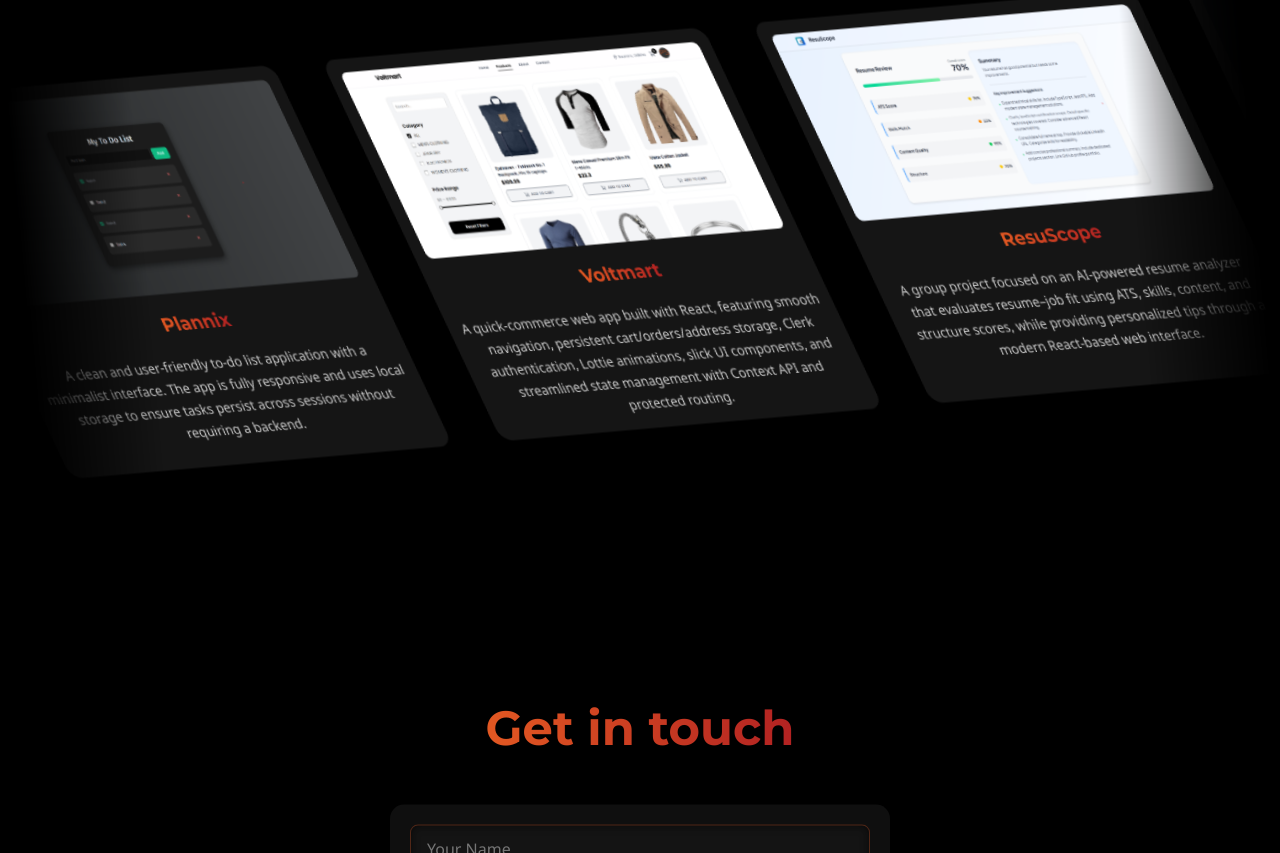
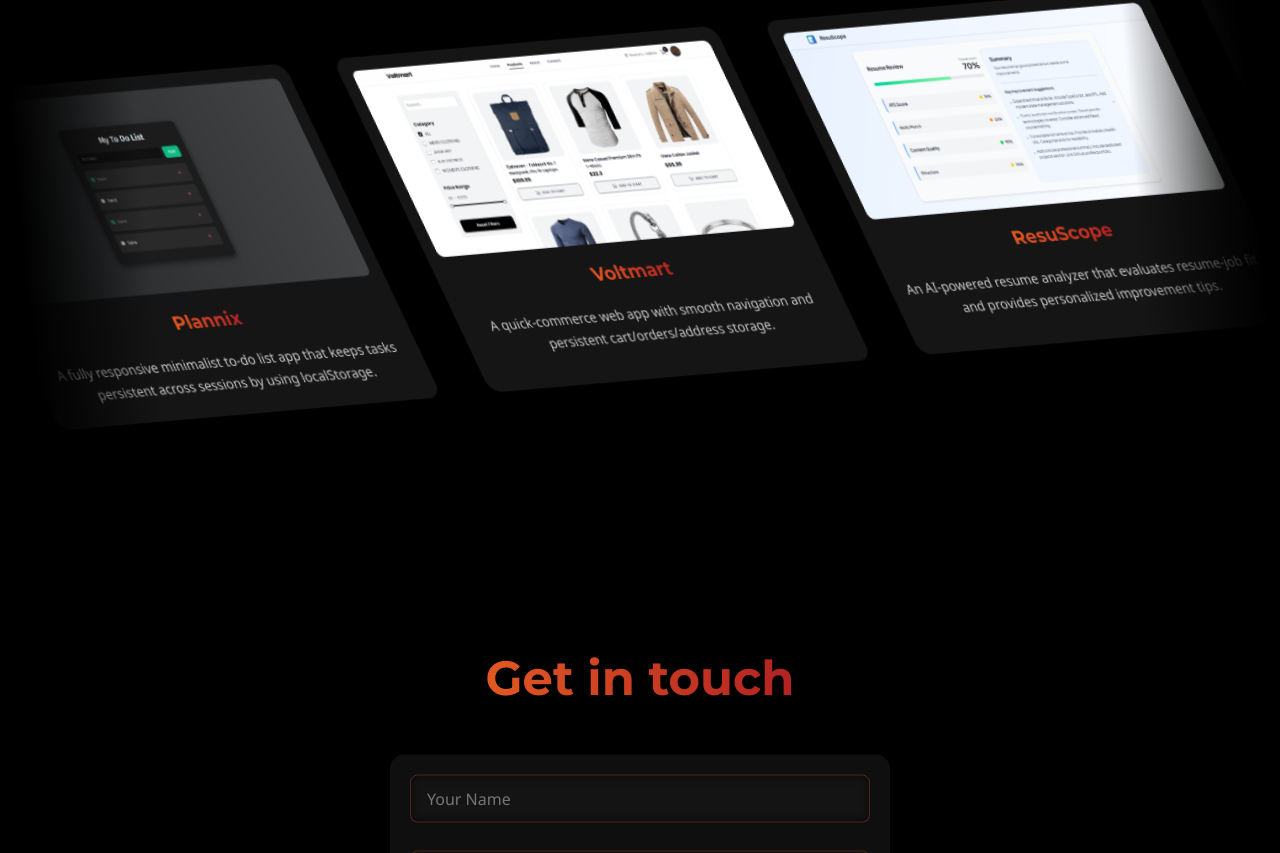
Before and after one commit to Pranjal-Sahu21/portfolio-website, a React (Vite) app: page / in a window 1280 px wide. Shown: the part 2688-3541 px from the top of the page. Built offline with nearby package versions, Linux system fonts and the light colour scheme.

Commit message:
Minute styling changes

```diff
--- a/src/Projects.jsx
+++ b/src/Projects.jsx
@@ -20,37 +20,37 @@
       title: "Voltmart",
       img: voltMart,
       link: "https://voltmart.netlify.app/",
-      desc: "A quick-commerce web app built with React, featuring smooth navigation, persistent cart/orders/address storage, Clerk authentication, Lottie animations, slick UI components, and streamlined state management with Context API and protected routing.",
+      desc: "A quick-commerce web app with smooth navigation and persistent cart/orders/address storage.",
     },
     {
       title: "ResuScope",
       img: resuscope,
       link: "https://resuscope.netlify.app/",
-      desc: "A group project focused on an AI-powered resume analyzer that evaluates resume–job fit using ATS, skills, content, and structure scores, while providing personalized tips through a modern React-based web interface.",
+      desc: "An AI-powered resume analyzer that evaluates resume-job fit and provides personalized improvement tips.",
     },
     {
       title: "CheeType",
       img: cheeType,
       link: "https://cheetype.netlify.app/",
-      desc: "An interactive React application that tests typing speed and accuracy, featuring dynamic word generation, real-time performance tracking, smooth UI feedback, and customizable challenge lengths.",
+      desc: "An interactive typing test that tracks speed and accuracy in real-time, with customisable test lengths.",
     },
     {
       title: "TasteGPT",
       img: tasteGpt,
       link: "https://tastegpt.netlify.app/",
-      desc: "A React app that takes ingredients from the user and recommends a single recipe using the Spoonacular API, featuring a responsive interface with a dark/light mode toggle.",
+      desc: "Recommends a single recipe based on user-provided ingredients with dark/light mode integration.",
     },
     {
       title: "SkyLune",
       img: skyLune,
       link: "https://skylune.netlify.app/",
-      desc: "A clean, user-friendly weather app that delivers current conditions and a 4-day forecast. Focused on simplicity, performance, and clear presentation of essential information.",
+      desc: "A simple weather app delivering current conditions and a 4-day forecast with live location tracking.",
     },
     {
       title: "Plannix",
       img: plannix,
       link: "https://plannix.netlify.app/",
-      desc: "A clean and user-friendly to-do list application with a minimalist interface. The app is fully responsive and uses local storage to ensure tasks persist across sessions without requiring a backend.",
+      desc: "A fully responsive minimalist to-do list app that keeps tasks persistent across sessions by using localStorage.",
     },
   ];
 
--- a/src/style.css
+++ b/src/style.css
@@ -1071,7 +1071,7 @@
     right: 0;
     height: 100vh;
     width: 100vw;
-    background-color: #111;
+    background-color: #000;
     display: flex;
     flex-direction: column;
     justify-content: center;
@@ -1735,7 +1735,7 @@
 }
 
 .project-card {
-  height: 430px;
+  height: 368px;
   align-self: flex-start;
   padding: 1rem;
   background: rgba(24, 24, 24, 0.65);
@@ -1821,7 +1821,7 @@
 
 @media (max-width: 340px) {
   .project-card {
-    height: 490px;
+    height: 390px;
   }
 }
 
```
